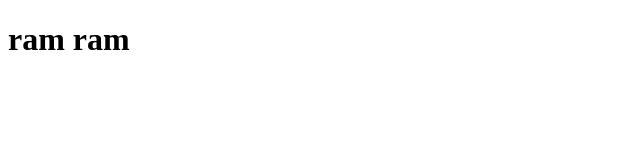
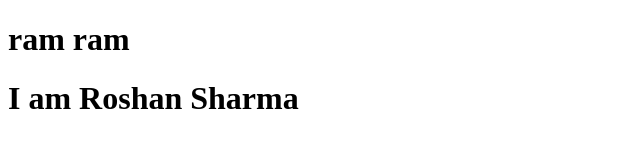
Before and after one commit to RoshanSharman0799/learing-github, a plain HTML site: page index.html in a window 1280 px wide. Shown: the whole page, without its empty margins (0-640 px from the left). Drawn offline with Linux system fonts and the light colour scheme.

Commit message:
This is my secound commit

```diff
--- a/index.html
+++ b/index.html
@@ -7,5 +7,6 @@
 </head>
 <body>
    <h1>ram ram</h1>
+   <h1>I am Roshan Sharma</h1>
 </body>
 </html>
```
